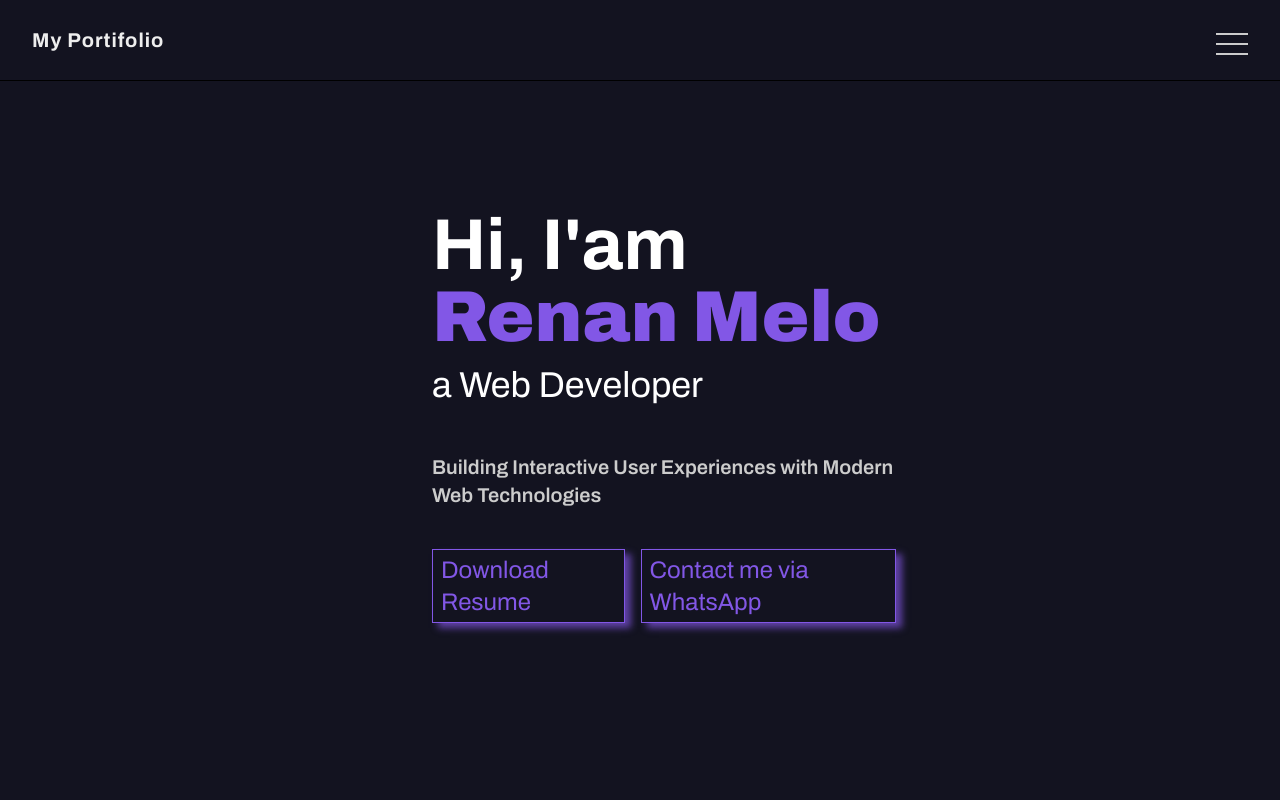
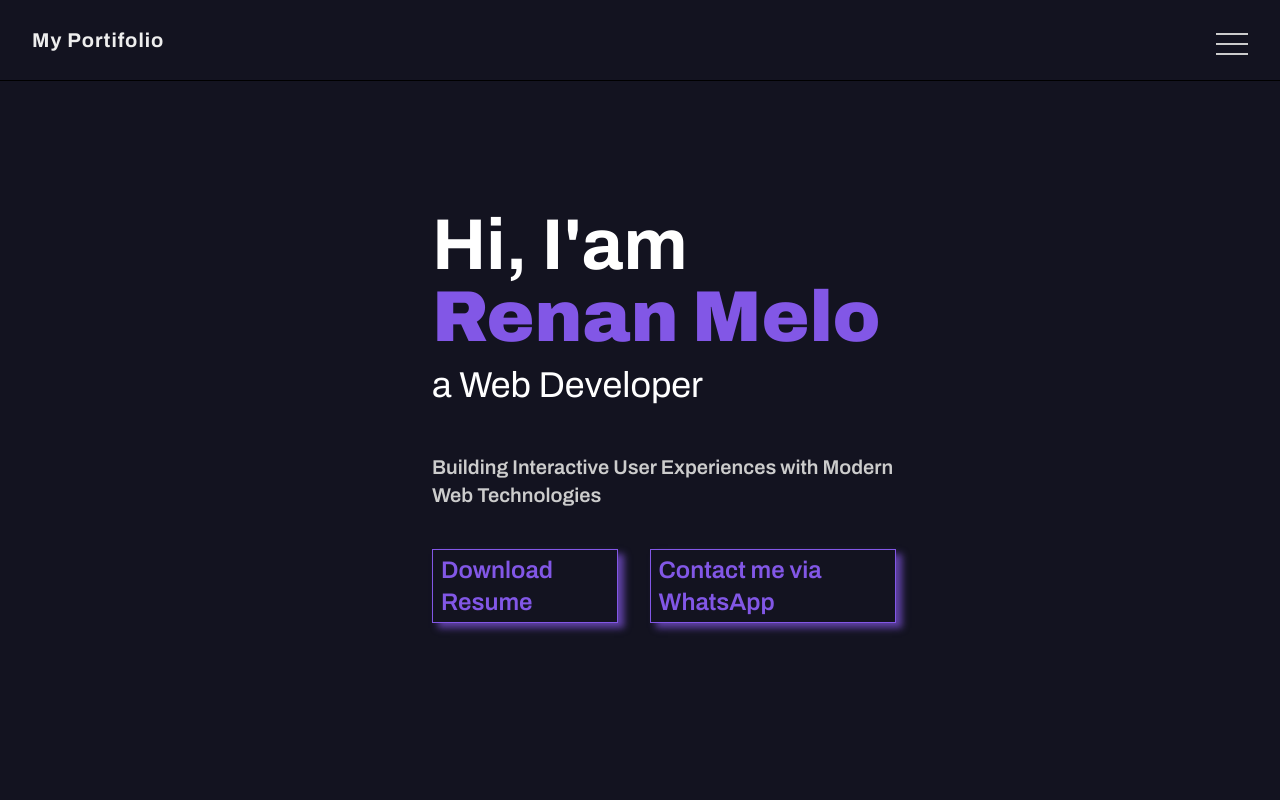
Before and after one commit to RenanlMelo/Portifolio, a React (Vite) app: page / in a window 1280 px wide. Shown: the top 800 px of the page. Built offline with nearby package versions, Linux system fonts and the light colour scheme.

Commit message:
Atualizando espaçamento e alterando font weight

```diff
--- a/src/components/Introduction/index.tsx
+++ b/src/components/Introduction/index.tsx
@@ -54,17 +54,18 @@ export const Content = () => {
           whileInView={{ opacity: 1, x: 0 }}
           transition={{ duration: 0.35 }}
           viewport={{ once: false, amount: 0.5 }}
-          className="flex flex-col lg:flex-row pl-12 justify-start gap-x-4 gap-y-8 items-start lg:items-center py-4"
+          className="flex flex-col lg:flex-row pl-12 justify-start gap-x-8 gap-y-8 items-start lg:items-center py-4"
         >
           <a
-            className="border border-[var(--main)] hover:border-[var(--main)] px-2 py-1 text-2xl text-[var(--main)] hover:text-[var(--main)] duration-150 shadow-[6px_5px_7px_var(--darker)] hover:shadow-[6px_5px_12px_var(--main)] lg:mx-0"
+            className="font-semibold border border-[var(--main)] hover:border-[var(--main)] px-2 py-1 text-2xl text-[var(--main)] hover:text-[var(--main)] duration-150 shadow-[6px_5px_7px_var(--darker)] hover:shadow-[6px_5px_12px_var(--main)] lg:mx-0"
             href="/Resume.pdf"
             download
           >
             Download Resume
           </a>
+
           <a
-            className="border border-[var(--main)] hover:border-[var(--main)] px-2 py-1 text-2xl text-[var(--main)] hover:text-[var(--main)] duration-150 shadow-[6px_5px_7px_var(--darker)] hover:shadow-[6px_5px_12px_var(--main)] file:lg:mx-0"
+            className="font-semibold border border-[var(--main)] hover:border-[var(--main)] px-2 py-1 text-2xl text-[var(--main)] hover:text-[var(--main)] duration-150 shadow-[6px_5px_7px_var(--darker)] hover:shadow-[6px_5px_12px_var(--main)] file:lg:mx-0"
             href="https://wa.me/5515996839690"
             target="_blank"
           >
```
